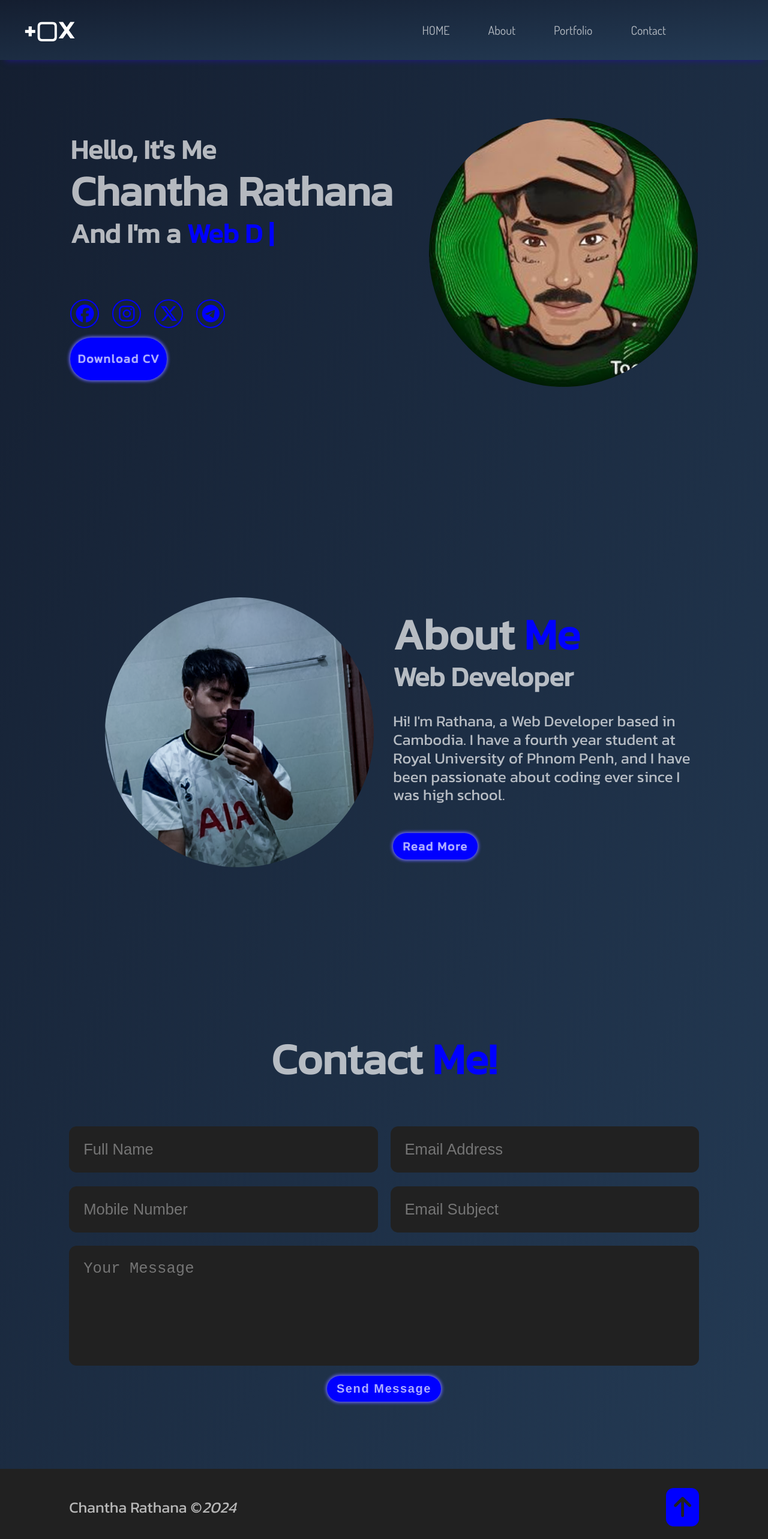
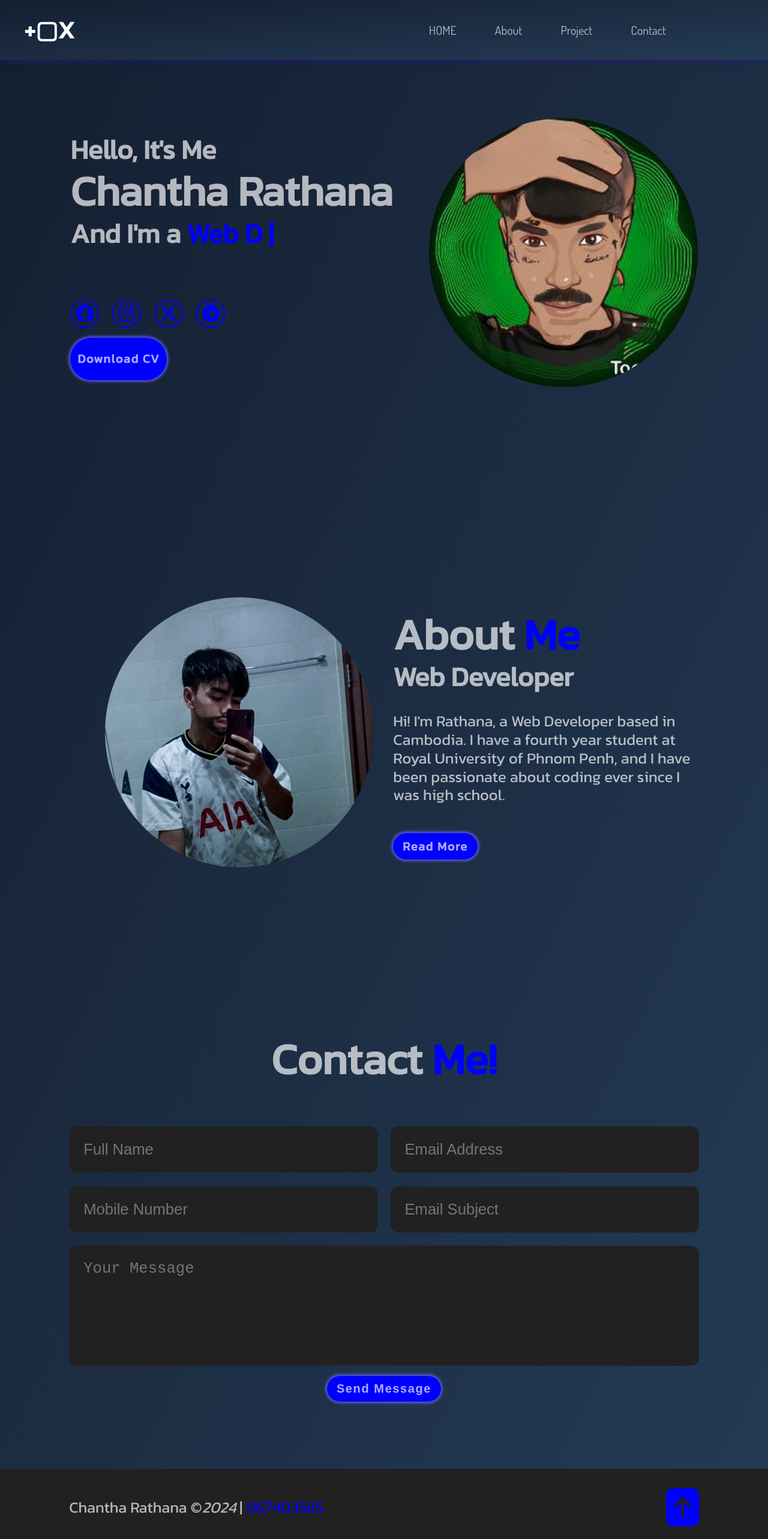
Before and after one commit to ZenTo26/Portfolio-Web, a Vue app: page / in a window 1280 px wide. Shown: the top 2566 px of the page at 60% size. Built offline with nearby package versions, Linux system fonts and the light colour scheme.

Commit message:
third commit

```diff
--- a/src/components/Footer.vue
+++ b/src/components/Footer.vue
@@ -1,13 +1,25 @@
 <template>
   <footer class="footer">
     <div class="footer-text">
-      <p>Chantha Rathana ©<i>2024</i></p>
+      <p>
+        Chantha Rathana ©<i>2024</i> | <span>{{ phoneNumber }}</span>
+      </p>
     </div>
     <div class="footer-iconTop">
       <a href="#home"><i class="fa-solid fa-arrow-up"></i></a>
     </div>
   </footer>
 </template>
+
+<script>
+export default {
+  data() {
+    return {
+      phoneNumber: "067403565",
+    };
+  },
+};
+</script>
 
 <style>
 .footer {
--- a/src/components/Navbar.vue
+++ b/src/components/Navbar.vue
@@ -5,7 +5,7 @@
     <div class="menu">
       <a href="#home" class="active">HOME</a>
       <a href="#about">About</a>
-      <a href="#portfolio">Portfolio</a>
+      <a href="#portfolio">Project</a>
       <a href="#contact">Contact</a>
     </div>
   </div>
```
